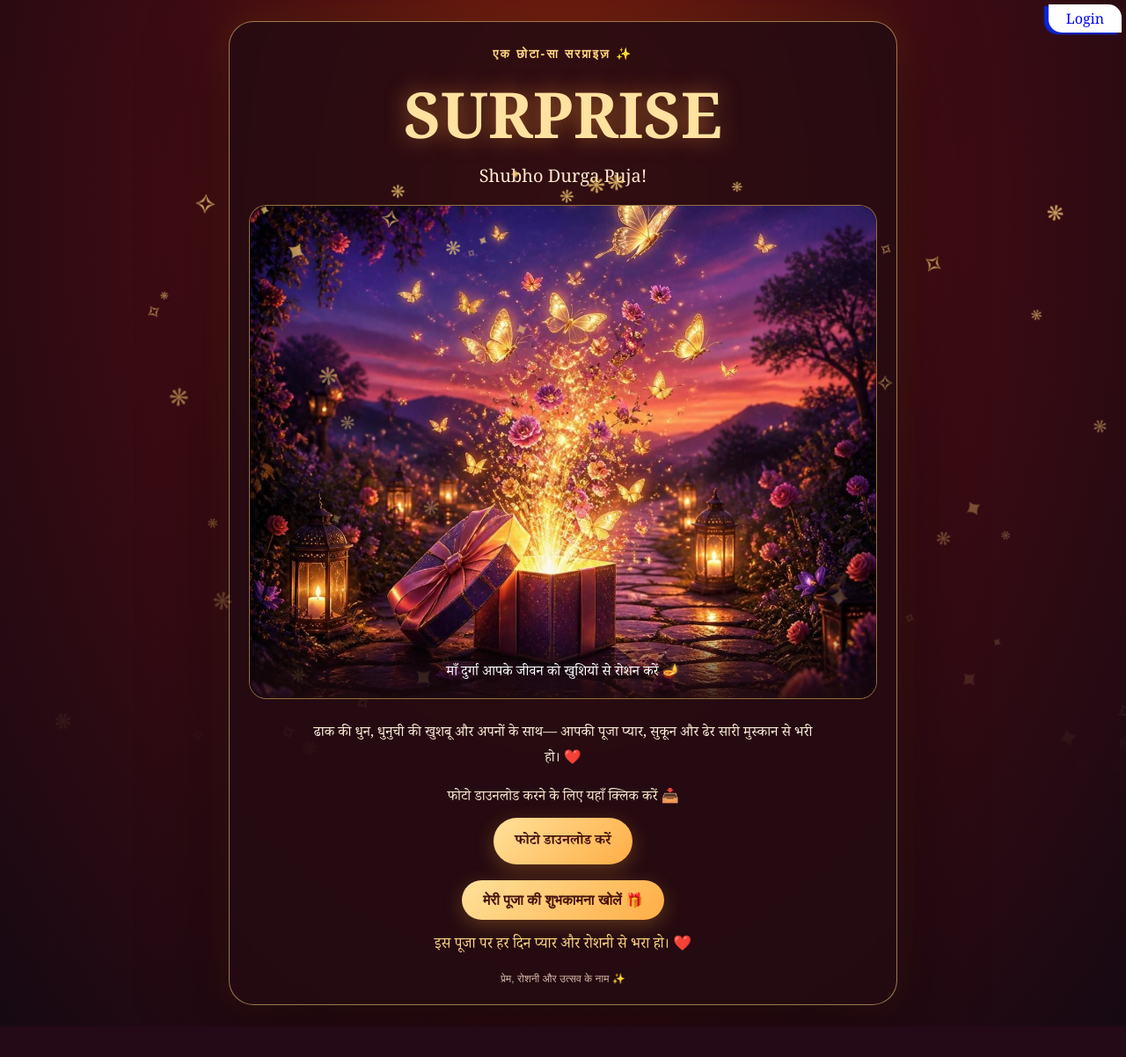
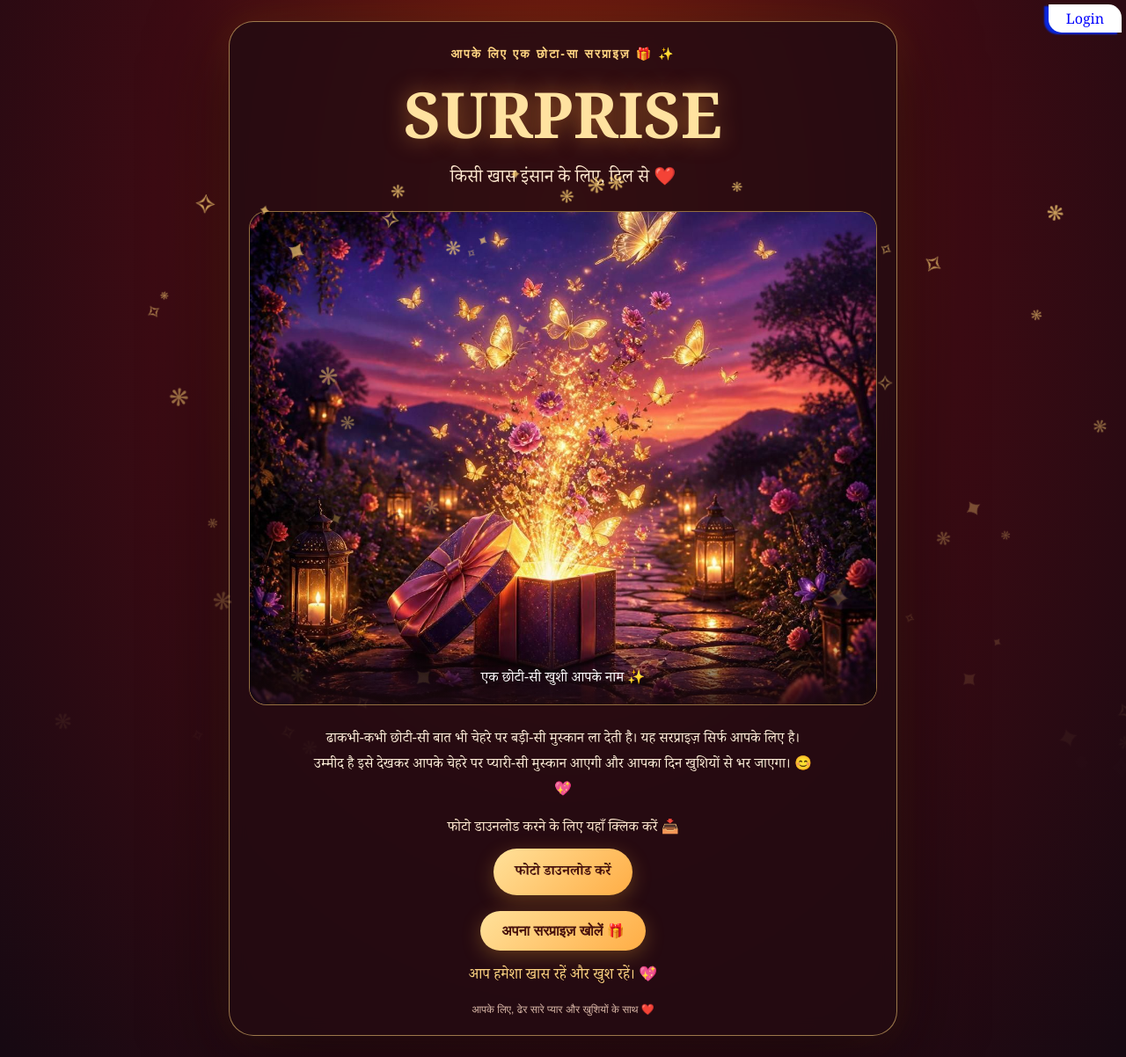
Before and after one commit to digitalkey07/visitor_log_info, a Flask app: page / in a window 1280 px wide. Shown: the whole page at 88% size. Before the commit the page ends 1167 px from the top, so only its background shows below. Run offline with Flask 3, Linux system fonts and the light colour scheme; parts of the project's set-up code (start-up, migrations or seed data) failed here and were passed over.

Commit message:
image url

```diff
--- a/templates/index.html
+++ b/templates/index.html
@@ -18,13 +18,13 @@
     <main class="card">
 
         <p class="eyebrow" id="eyebrow">
-            एक छोटा-सा सरप्राइज़ ✨
+            आपके लिए एक छोटा-सा सरप्राइज़ 🎁 ✨
         </p>
 
         <h1 id="pageTitle">SURPRISE</h1>
 
         <p class="subtitle" id="subtitle">
-            Shubho Durga Puja!
+            किसी खास इंसान के लिए, दिल से ❤️
         </p>
 
         <div class="art">
@@ -32,14 +32,14 @@
             <img id="festivalImage" src="{{ url_for('static', filename='images/surprise.jpeg') }}" alt="Festival image">
 
             <div class="caption" id="caption">
-                माँ दुर्गा आपके जीवन को खुशियों से रोशन करें 🪔
+                एक छोटी-सी खुशी आपके नाम ✨
             </div>
 
         </div>
 
         <p class="message" id="message">
-            ढाक की धुन, धुनुची की खुशबू और अपनों के साथ—
-            आपकी पूजा प्यार, सुकून और ढेर सारी मुस्कान से भरी हो। ❤️
+            ढाकभी-कभी छोटी-सी बात भी चेहरे पर बड़ी-सी मुस्कान ला देती है। यह सरप्राइज़ सिर्फ आपके लिए है। उम्मीद है इसे
+            देखकर आपके चेहरे पर प्यारी-सी मुस्कान आएगी और आपका दिन खुशियों से भर जाएगा। 😊💖
         </p>
 
         <p class="download-text" id="downloadText">
@@ -53,14 +53,14 @@
 
         <div>
             <button class="wish-btn" id="surpriseBtn">
-                मेरी पूजा की शुभकामना खोलें 🎁
+                अपना सरप्राइज़ खोलें 🎁
             </button>
         </div>
 
         <p id="blessing" aria-live="polite"></p>
 
         <div class="footer" id="footer">
-            प्रेम, रोशनी और उत्सव के नाम ✨
+            आपके लिए, ढेर सारे प्यार और खुशियों के साथ ❤️
         </div>
 
     </main>
@@ -94,7 +94,7 @@
             if (localStorage.getItem("token")) {
                 window.location.href = "/dashboard";
             } else {
-                window.location.href = "/";
+                window.location.href = "/login";
             }
         });
 
@@ -102,11 +102,7 @@
         // 3. DEFAULT SURPRISE CONTENT
         // =====================================================
 
-        const defaultWishes = [
-            "माँ दुर्गा आपको शक्ति, सुख और सफलता दें। शुभ पूजा! 🌺",
-            "आपके घर में खुशियाँ और दिल में शांति बनी रहे। 🪔",
-            "इस पूजा पर हर दिन प्यार और रोशनी से भरा हो। ❤️"
-        ];
+        const defaultWishes = ["आपकी जिंदगी हमेशा खुशियों से भरी रहे। ❤️", "आपके चेहरे की मुस्कान कभी कम न हो। 😊", "हर दिन आपके लिए नई उम्मीद और नई खुशियाँ लेकर आए। ✨", "आपके सारे अच्छे सपने पूरे हों। 🌸", "आप हमेशा खास रहें और खुश रहें। 💖"];
 
         let wishes = [...defaultWishes];
 
@@ -182,6 +178,7 @@
                         : `/static/${imagePath.replace(/^static\//, "")}`;
 
                     const image = document.getElementById("festivalImage");
+                    console.log(imageUrl);
 
                     image.src = imageUrl;
                     image.alt = data.festival_name || data.title || "Festival";
```
